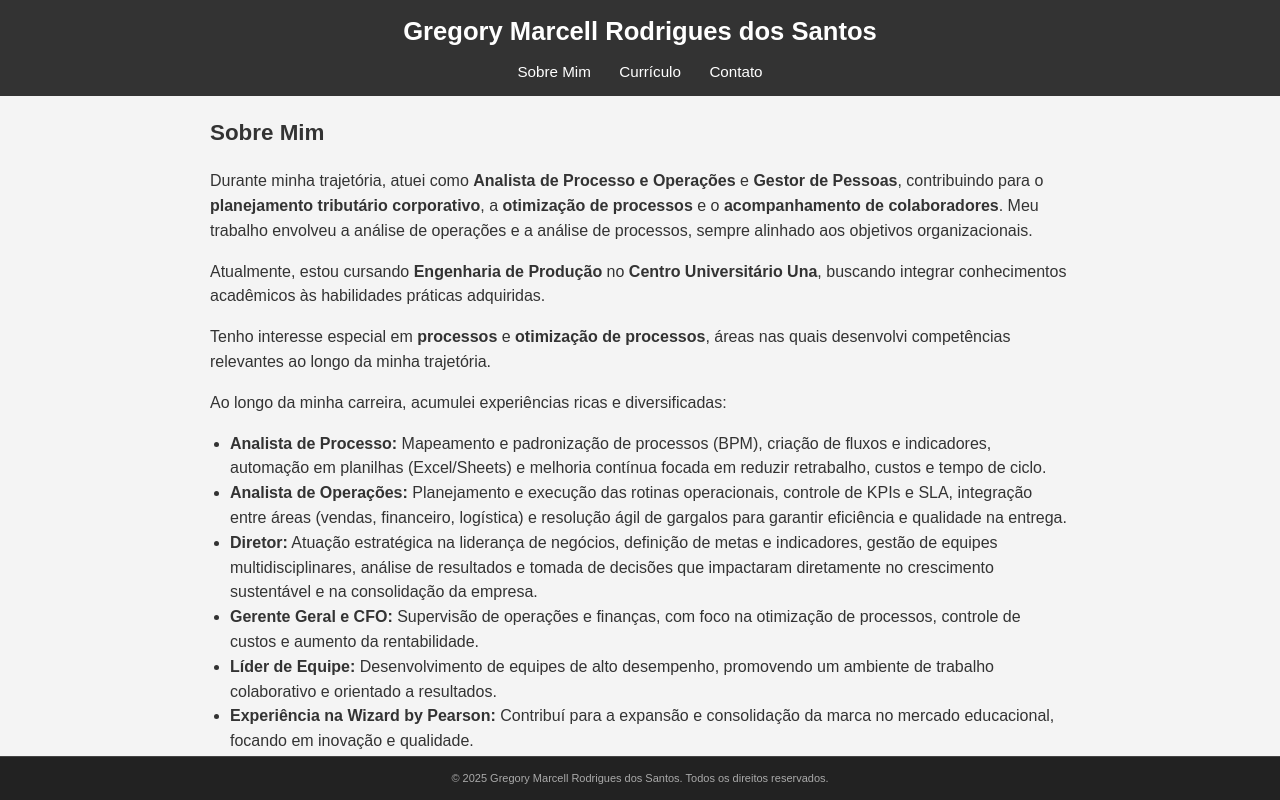
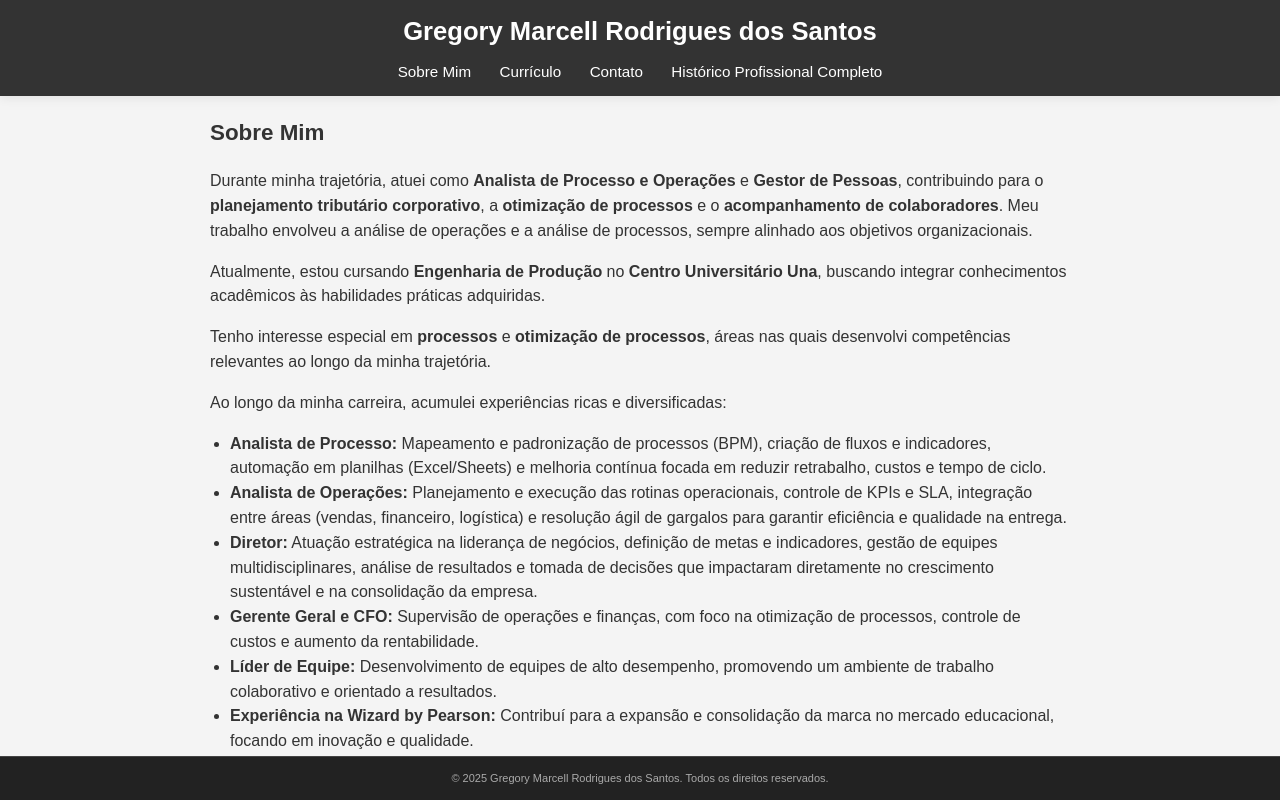
Before and after one commit to GregoryMarcell/about, a plain HTML site: page index.html in a window 1280 px wide. Shown: the top 800 px of the page. Drawn offline with Linux system fonts and the light colour scheme.

Commit message:
Update Botao novo + Fixaçao index.html

```diff
--- a/index.html
+++ b/index.html
@@ -15,7 +15,16 @@ body{font-family:Arial,Helvetica,sans-serif;margin:0;min-height:100vh;display:fl
 .skip-link{position:absolute;left:-999px;top:-999px}
 .skip-link:focus-visible{left:12px;top:12px;background:#fff;border:2px solid #000;padding:8px 10px;border-radius:6px;z-index:1000}
 a:focus-visible,button:focus-visible{outline:3px solid #6aa9ff;outline-offset:2px;border-radius:4px}
-header{background-color:var(--brand);color:#fff;padding:12px 0;text-align:center}
+header{
+  position: sticky;   /* faz grudar no topo ao rolar */
+  top: 0;
+  z-index: 1000;      /* fica acima do conteúdo */
+  background-color: var(--brand);
+  color:#fff;
+  padding:12px 0;
+  text-align:center;
+}
+header{ box-shadow: 0 2px 10px rgba(0,0,0,.08); }
 header h1{font-size:1.6rem;margin:0 0 8px}
 nav{display:inline-block}
 nav a{color:#fff;text-decoration:none;margin:0 12px;font-size:.95rem}
@@ -41,6 +50,7 @@ footer{position:fixed;left:0;right:0;bottom:0;background-color:var(--footer-bg);
     <a href="#sobre">Sobre Mim</a>
     <a href="#curriculo">Currículo</a>
     <a href="#contato">Contato</a>
+    <a href="historico.html">Histórico Profissional Completo</a>
   </nav>
 </header>
 
```
